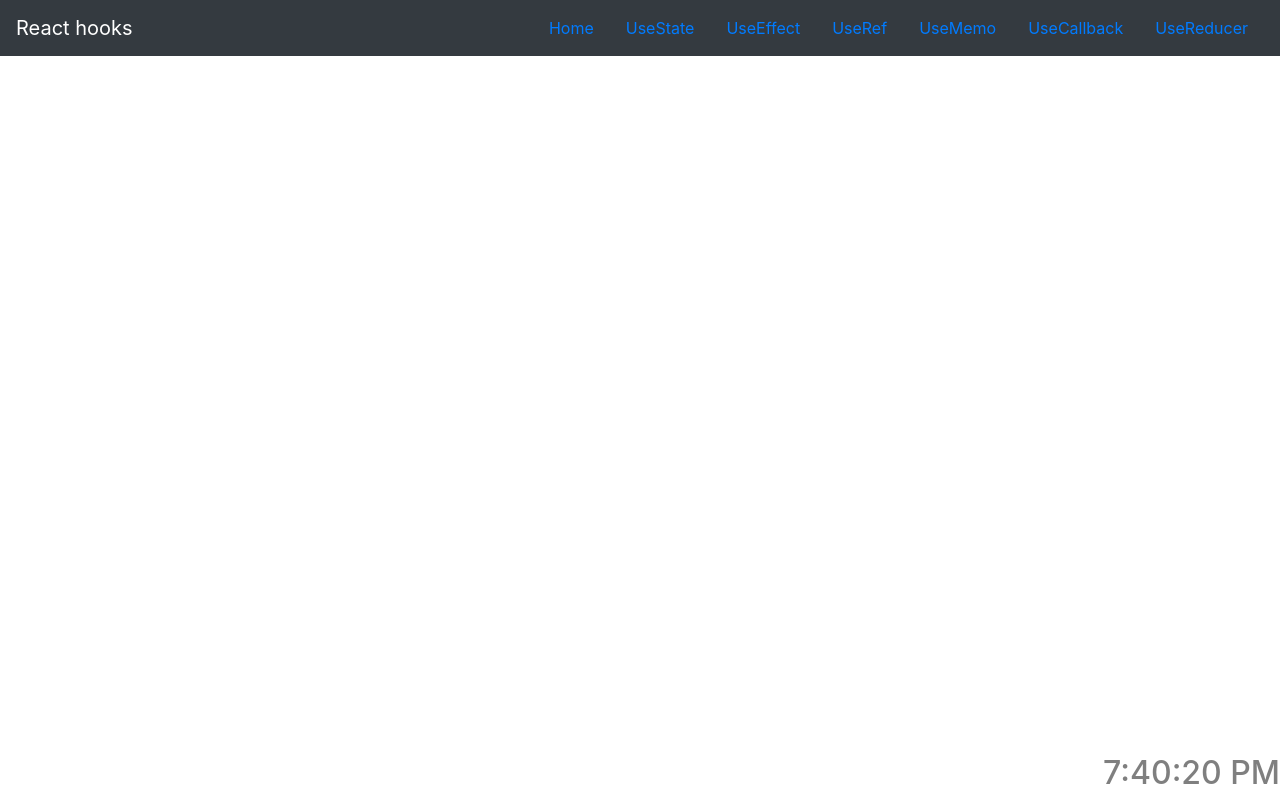
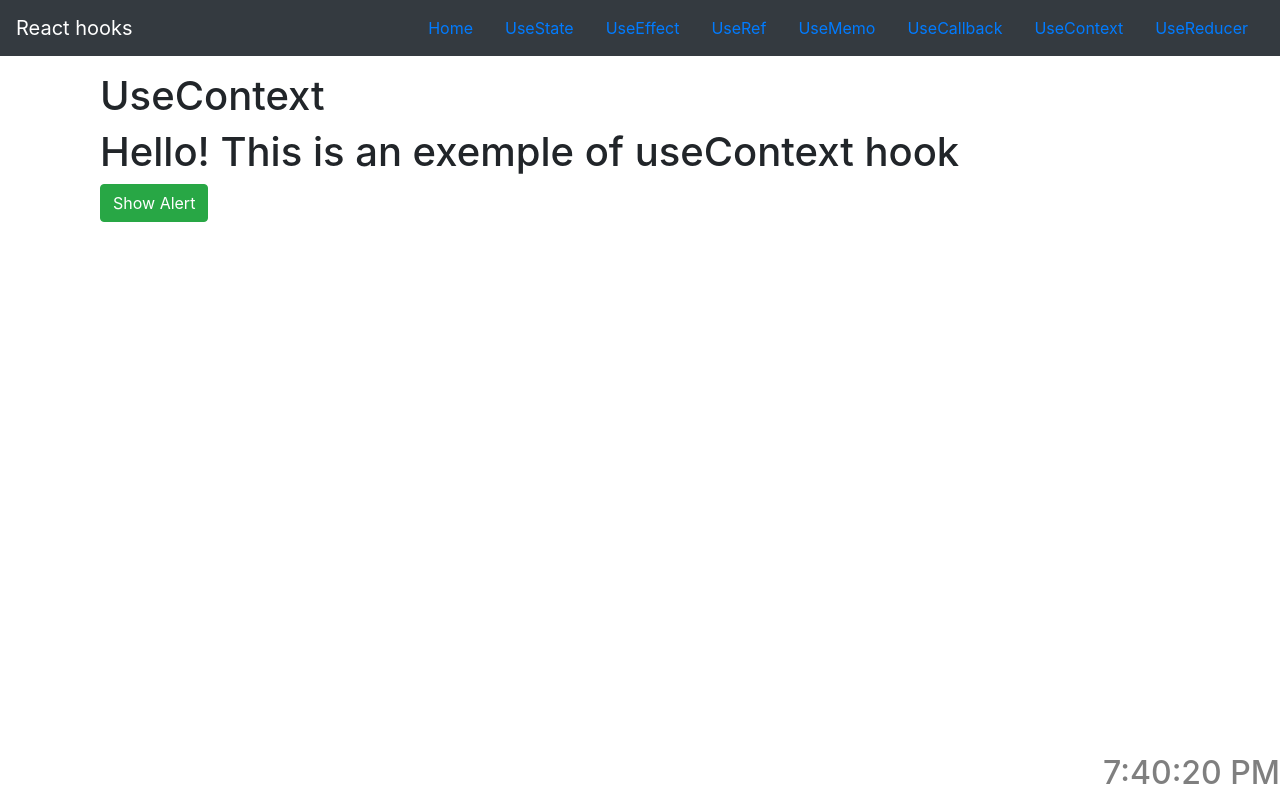
Before and after one commit to roman89ua/react-hooks, a React (Create React App) app: page /useContext in a window 1280 px wide. Built offline with nearby package versions, Linux system fonts and the light colour scheme.

Commit message:
Done with useContext

```diff
--- a/package.json
+++ b/package.json
@@ -9,7 +9,8 @@
     "react": "^16.13.1",
     "react-dom": "^16.13.1",
     "react-router-dom": "^5.2.0",
-    "react-scripts": "3.4.3"
+    "react-scripts": "3.4.3",
+    "stable": "^0.1.8"
   },
   "scripts": {
     "start": "react-scripts start",
--- a/src/App.js
+++ b/src/App.js
@@ -6,6 +6,7 @@ import UseEffect from "./components/useEffect";
 import UseRef from "./components/useRef";
 import UseMemo from "./components/useMemo";
 import UseCallback from "./components/useCallback";
+import UseContext from './components/UseContext/UseContext';
 import UseReducer from "./components/useReducer";
 import Navbar from "./components/Navbar";
 import { BrowserRouter, Switch, Route } from "react-router-dom";
@@ -23,6 +24,7 @@ function App() {
           <Route component={UseRef} path="/useRef" />
           <Route component={UseMemo} path="/useMemo" />
           <Route component={UseCallback} path="/useCallback" />
+          <Route component={UseContext} path="/useContext" />
           <Route component={UseReducer} path="/useReducer" />
         </Switch>
       </div>
--- a/src/components/Navbar.js
+++ b/src/components/Navbar.js
@@ -40,6 +40,11 @@ export default function Navbar() {
             </NavLink>
           </li>
           <li className="nav-item">
+            <NavLink to="/useContext" className="nav-link">
+              UseContext
+            </NavLink>
+          </li>
+          <li className="nav-item">
             <NavLink to="/useReducer" className="nav-link">
               UseReducer
             </NavLink>
--- /dev/null
+++ b/src/components/UseContext/UseContext.js
@@ -0,0 +1,18 @@
+import React from 'react';
+import Main from './main';
+import Alert from "./alert/Alert";
+import {AlertProvider} from "./alert/AlertContext";
+
+const UseContext = () => {
+
+    return (
+        <AlertProvider>
+            <div className='container'>
+                <Alert />
+                <h1>UseContext</h1>
+                <Main />
+            </div>
+        </AlertProvider>
+    )
+}
+export default UseContext;
--- /dev/null
+++ b/src/components/UseContext/alert/Alert.js
@@ -0,0 +1,14 @@
+import React from "react";
+import {useAlert} from "./AlertContext";
+
+export default function () {
+    const alert = useAlert();
+
+
+    if(!alert.visible) return null;
+    return (
+        <div className={'alert alert-danger'} onClick={alert.toggle}>
+            This is very important message!
+        </div>
+    )
+}
--- /dev/null
+++ b/src/components/UseContext/alert/AlertContext.js
@@ -0,0 +1,22 @@
+import React, {useContext, useState} from "react";
+
+const AlertContext = React.createContext();
+
+export const useAlert = () => {
+    return useContext(AlertContext);
+}
+
+export const AlertProvider = ( { children }) => {
+    const [alert, setAlert] = useState(false);
+
+    const toggle= () => setAlert((prev) => !prev);
+
+    return (
+        <AlertContext.Provider value={{
+            visible: alert,
+            toggle,
+        }}>
+                { children }
+        </AlertContext.Provider>
+    )
+}
--- /dev/null
+++ b/src/components/UseContext/main.js
@@ -0,0 +1,13 @@
+import React from "react";
+import {useAlert} from './alert/AlertContext'
+
+const Main = () => {
+    const {toggle} = useAlert();
+    return (
+        <>
+            <h1>Hello! This is an exemple of useContext hook</h1>
+            <button onClick={toggle} className="btn btn-success">Show Alert</button>
+        </>
+    )
+}
+export default Main;
```
Also changed, not shown: 1 other file (tests, documents, lock files or other folders).
